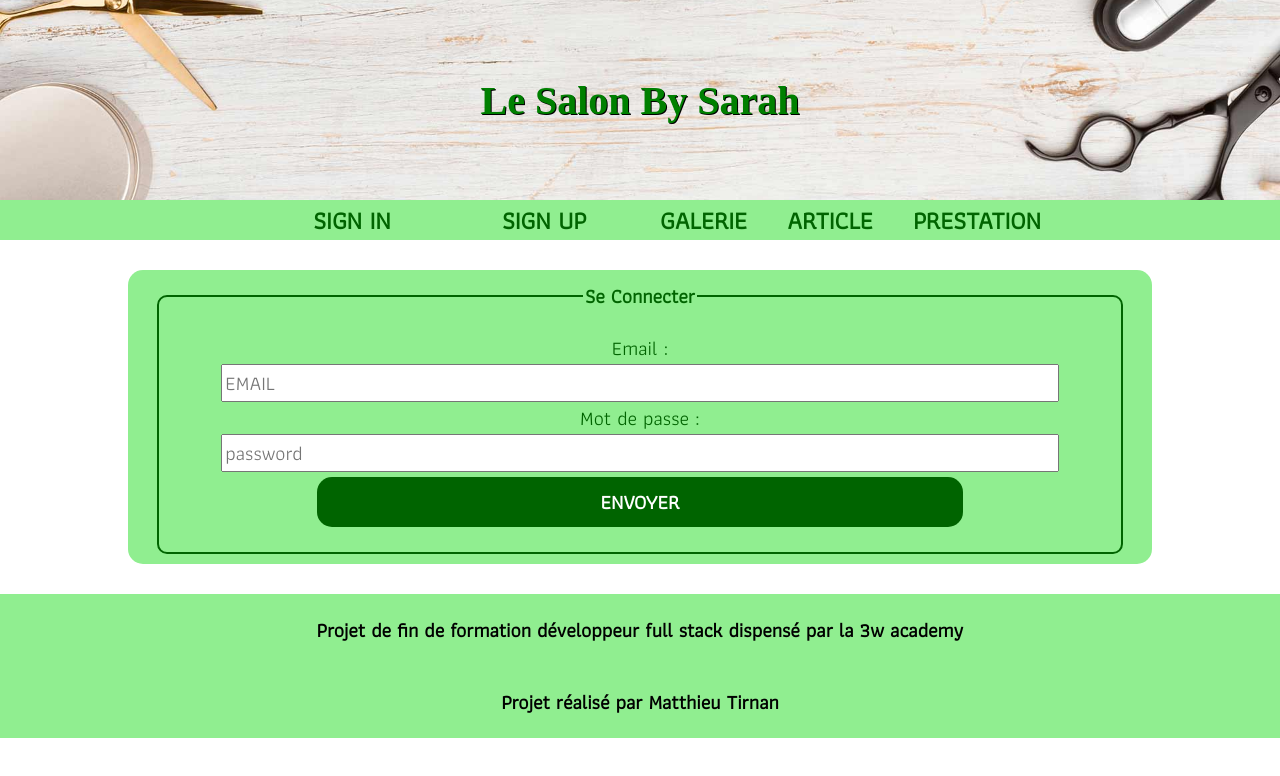
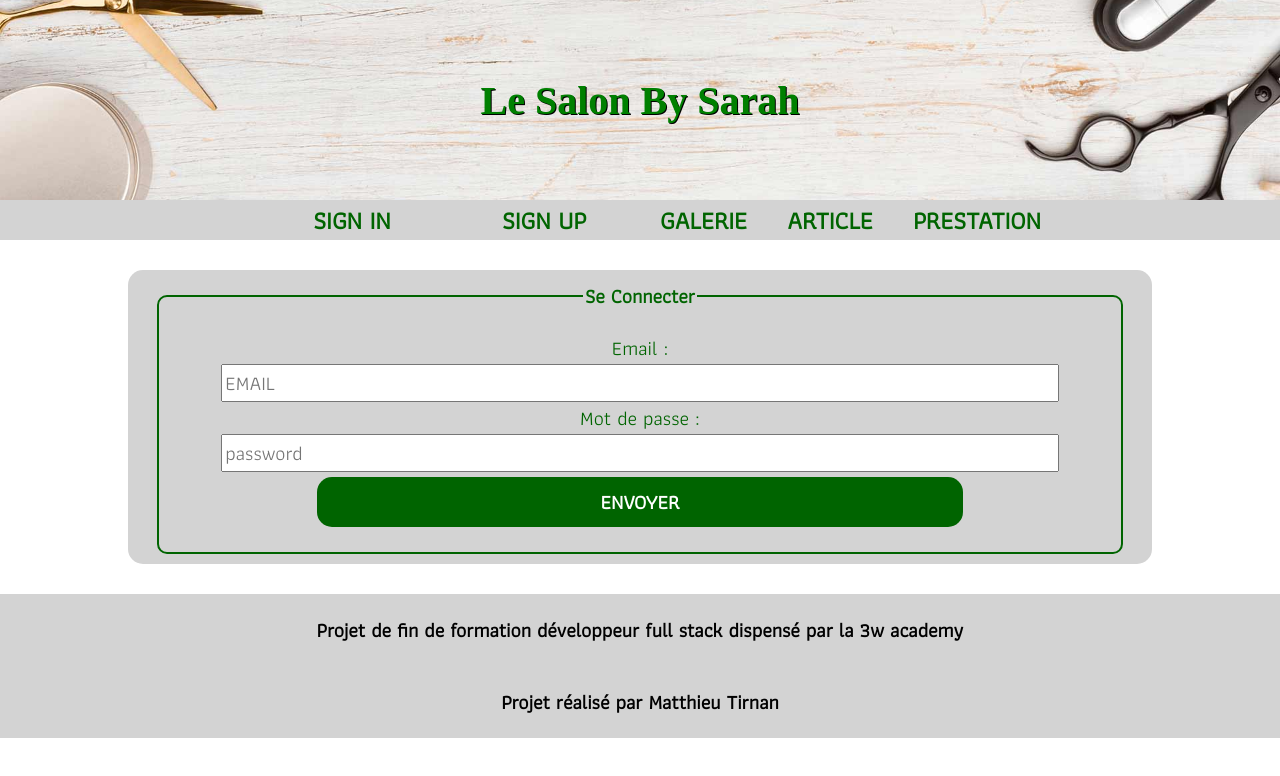
Before and after one commit to MatthieuTirnan/SalonBySarah, a React (Create React App) app in the folder front/: page /login in a window 1280 px wide. Shown: the top 776 px of the page. Built offline with nearby package versions, Linux system fonts and the light colour scheme; a web font is replaced by a local one.

Commit message:
debut front

```diff
--- a/front/src/asset/Variable.scss
+++ b/front/src/asset/Variable.scss
@@ -2,7 +2,7 @@
 
 $vert-titre: green;
 $blanc: white;
-$vert-clair: #90EE90;
+$vert-clair: lightgrey;
 $vert-fonce: #006400;
 $noir:black;
 
```
Also changed, not shown: 2 other files (tests, documents, lock files or other folders).
